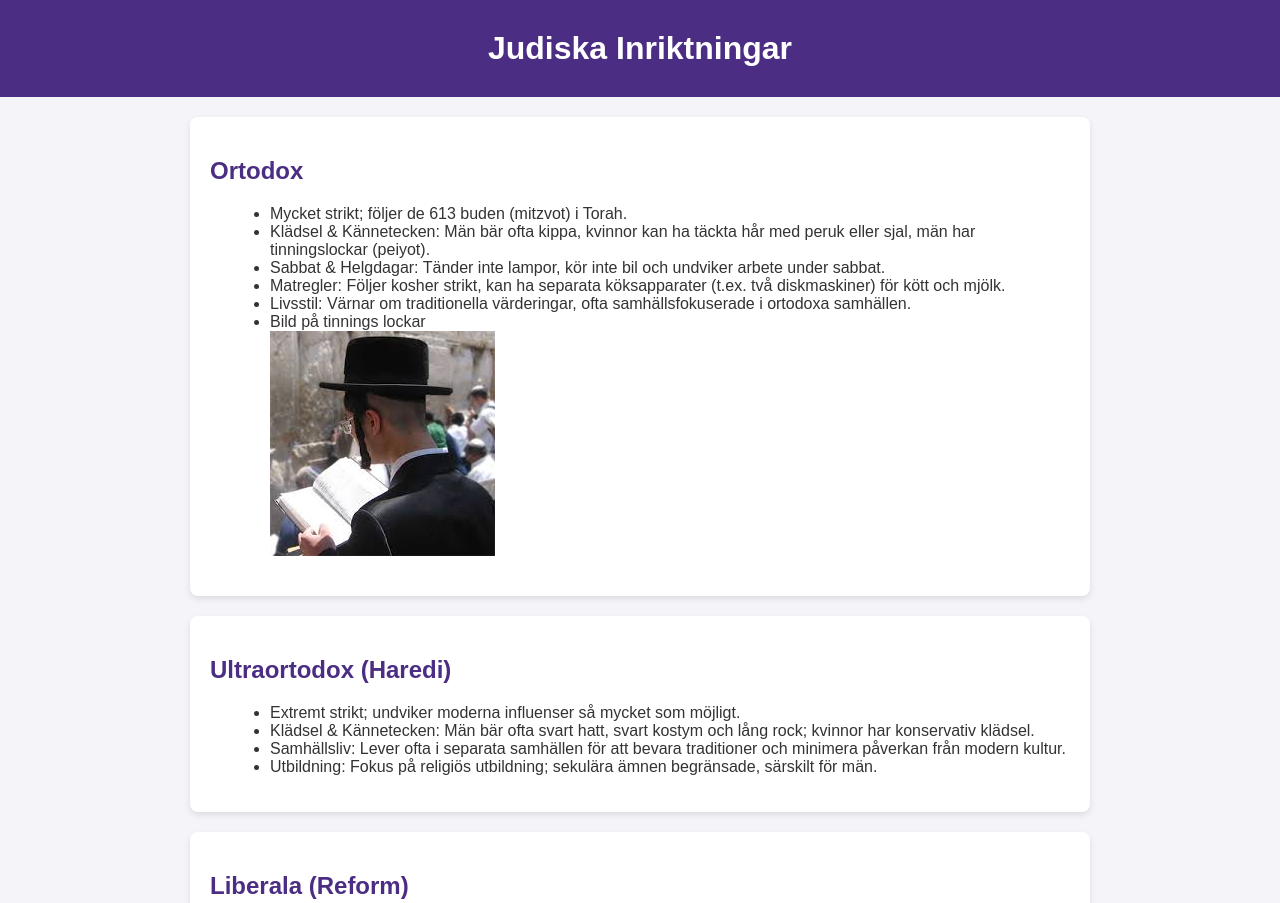
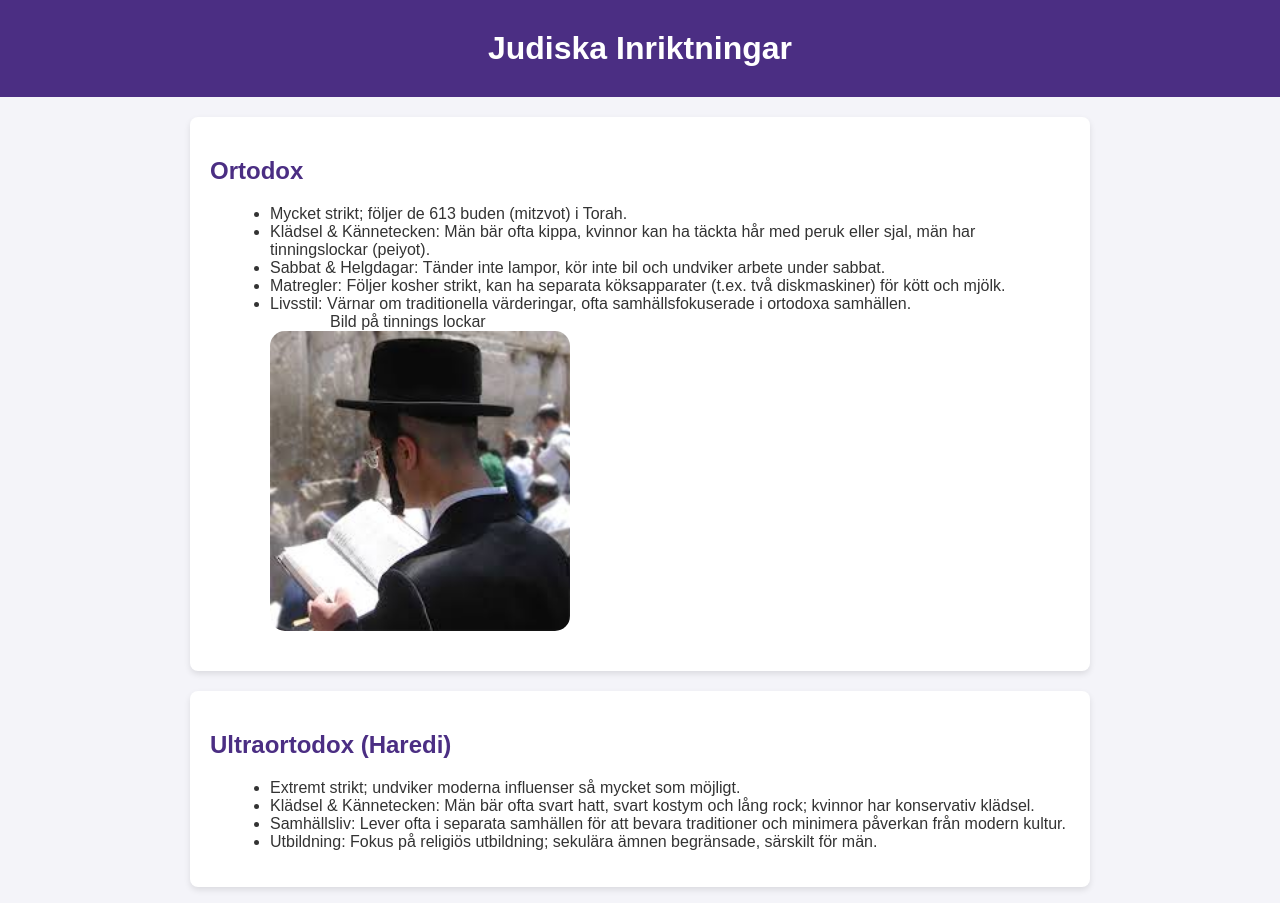
Before and after one commit to CakeLoverThe1AndOnly/Religion-25-26, a plain HTML site: page index.html in a window 1280 px wide. Shown: the top 903 px of the page. Drawn offline with Linux system fonts and the light colour scheme.

Commit message:
Update index.html

```diff
--- a/index.html
+++ b/index.html
@@ -19,8 +19,9 @@
                 <li>Sabbat & Helgdagar: Tänder inte lampor, kör inte bil och undviker arbete under sabbat.</li>
                 <li>Matregler: Följer kosher strikt, kan ha separata köksapparater (t.ex. två diskmaskiner) för kött och mjölk.</li>
                 <li>Livsstil: Värnar om traditionella värderingar, ofta samhällsfokuserade i ortodoxa samhällen.</li>
-                <li>Bild på tinnings lockar</li>
-                <img src="https://raw.githubusercontent.com/CakeLoverThe1AndOnly/Religion-25-26/refs/heads/main/TinningsLOk.jpeg" alt="Judisk tinning (peyiot)">
+                <ul>Bild på tinnings lockar</ul>
+                <img src="https://raw.githubusercontent.com/CakeLoverThe1AndOnly/Religion-25-26/refs/heads/main/TinningsLOk.jpeg" alt="Judisk tinning (peyiot)"
+                style="border-radius: 15px; width: 300px; height: auto;">
             </ul>
         </section>
         <section>
```
